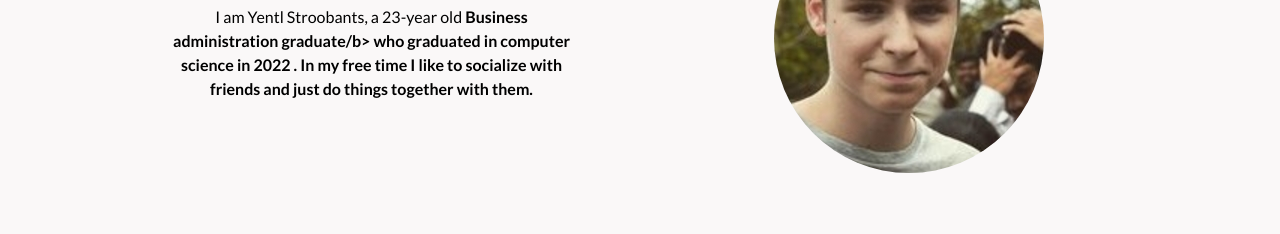
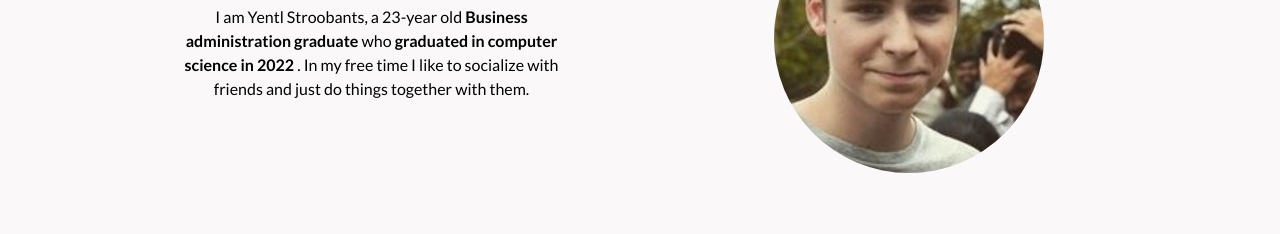
Before and after one commit to YentlStroobants/Portfolio, a website with bundled scripts: page overmij.html in a window 1280 px wide. Shown: the part 257-491 px from the top of the page. Built offline with nearby package versions, Linux system fonts and the light colour scheme.

Commit message:
Update overmij.html

```diff
--- a/overmij.html
+++ b/overmij.html
@@ -69,7 +69,7 @@
         <div class="col-lg-6 order-lg-1">
           <div class="p-5 text-center">
             <h2>About me</h2>
-            <p>I am Yentl Stroobants, a <span id="Age"></span>-year old <b>Business administration graduate/b> who <b>graduated in computer science in 2022</b> .
+            <p>I am Yentl Stroobants, a <span id="Age"></span>-year old <b>Business administration graduate</b> who <b>graduated in computer science in 2022</b> .
               In
               my free time I like to socialize with friends and just do things together with them. </p>
           </div>
```
